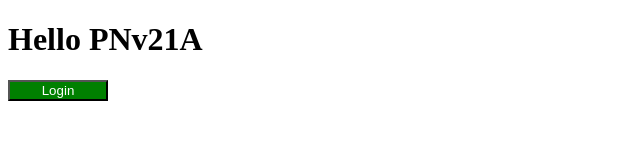
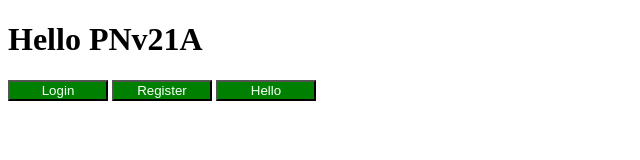
Before and after one commit to trancongdung12/HowToUseGitHub, a plain HTML site: page index.html in a window 1280 px wide. Shown: the whole page, without its empty margins (0-640 px from the left). Drawn offline with Linux system fonts and the light colour scheme.

Commit message:
git 2 button

```diff
--- a/index.html
+++ b/index.html
@@ -17,6 +17,8 @@
 <body>
     <h1>Hello PNv21A</h1>
     <button>Login</button>
+    <button>Register</button>
+    <button>Hello</button>
 </body>
 
 </html>
```
